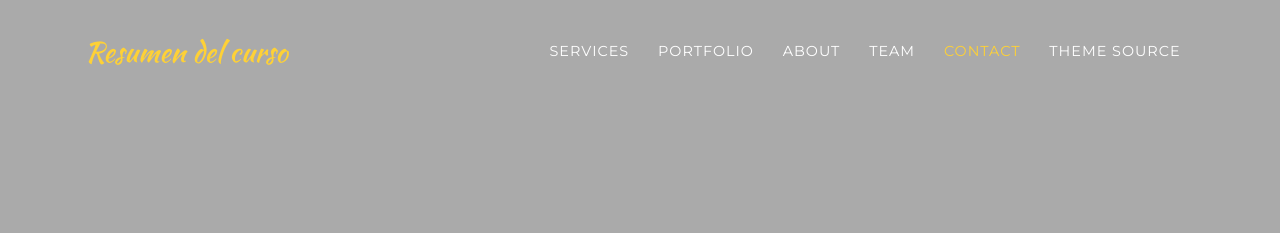
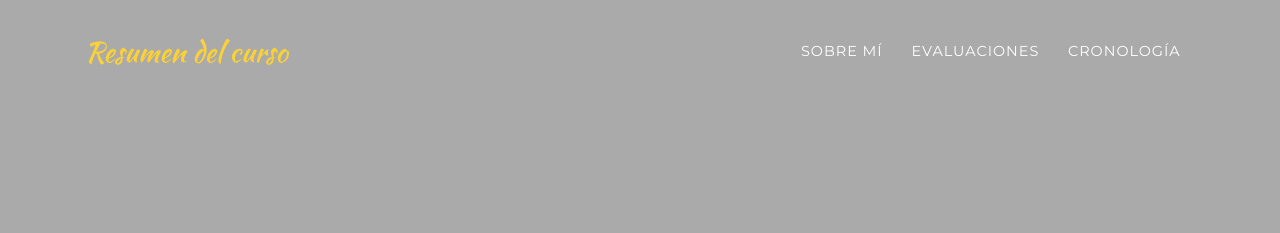
Before and after one commit to javascriptzurbaran/github.ioresumen.io, a Jekyll site: the page built from index.md, in a window 1280 px wide. Shown: the top 233 px of the page. Built offline with Jekyll 4.4.1, drawn with Linux system fonts in a browser that asks for light colours; some web fonts are replaced.

Commit message:
Update navigation.yml

```diff
--- a/_data/navigation.yml
+++ b/_data/navigation.yml
@@ -11,18 +11,12 @@
 # -----------------
 en: &DEFAULT_EN
   nav:
-    - title: "Services"
-      section: services
-    - title: "Portfolio"
-      section: portfolio
-    - title: "About"
-      section: timeline
-    - title: "Team"
-      section: team
-    - title: "Contact"
-      section: contact
-    - title: "Theme Source"
-      url: https://github.com/raviriley/agency-jekyll-theme/
+    - title: "Sobre mí"
+      section: sobre mí
+    - title: "Evaluaciones"
+      section: evaluaciones
+    - title: "Cronología"
+      section: cronología
 en-US:
   <<: *DEFAULT_EN
 en-CA:
@@ -36,18 +30,12 @@ en-AU:
 # -------
 es: &DEFAULT_ES
   nav:
-    - title: "Servicios"
-      section: servicios
-    - title: "Portafolio"
-      section: portafolio
+    - title: "Sobre mí"
+      section: sobre mí
+    - title: "Evaluaciones"
+      section: evaluaciones
     - title: "Cronología"
-      section: cronologia
-    - title: "Equipo"
-      section: equipo
-    - title: "Contáctenos"
-      section: contacto
-    - title: "Fuente de la plantilla"
-      url: https://github.com/raviriley/agency-jekyll-theme/
+      section: cronología
 es-ES:
   <<: *DEFAULT_ES
 es-CO:
```
